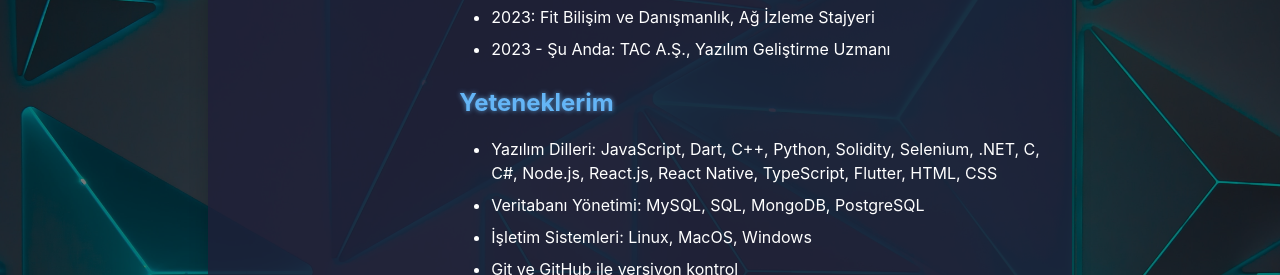
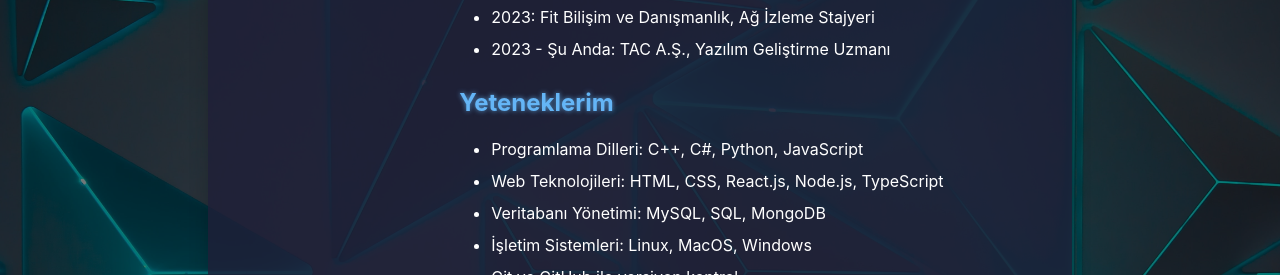
Before and after one commit to Ardeko/ardaguner.com, a React (Vite) app in the folder ardo/: page / in a window 1280 px wide. Shown: the part 1680-1955 px from the top of the page. Built offline with nearby package versions, Linux system fonts and the light colour scheme.

Commit message:
skill update

```diff
--- a/ardo/locales/en.json
+++ b/ardo/locales/en.json
@@ -29,8 +29,9 @@
       "2023 - Present: TAC A.Ş., Software Developer"
     ],
     "skills": "My Skills",
-    "languages": "Programming Languages: JavaScript, Dart, C++, Python, Solidity, Selenium, .NET, C, C#, Node.js, React.js, React Native, TypeScript, Flutter, HTML, CSS",
-    "databases": "Database Management: MySQL, SQL, MongoDB, PostgreSQL,",
+    "languages": "Programming Languages: C++, C#, Python, JavaScript",
+    "webTechnologies": "Web Technologies: HTML, CSS, React.js, Node.js, TypeScript",
+    "databases": "Database Management: MySQL, SQL, MongoDB",
     "os": "Operating Systems: Linux, MacOS, Windows",
     "additionalSkills": [
       "Version control with Git and GitHub",
--- a/ardo/locales/tr.json
+++ b/ardo/locales/tr.json
@@ -29,8 +29,9 @@
       "2023 - Şu Anda: TAC A.Ş., Yazılım Geliştirme Uzmanı"
     ],
     "skills": "Yeteneklerim",
-    "languages": "Yazılım Dilleri: JavaScript, Dart, C++, Python, Solidity, Selenium, .NET, C, C#, Node.js, React.js, React Native, TypeScript, Flutter, HTML, CSS",
-    "databases": "Veritabanı Yönetimi: MySQL, SQL, MongoDB, PostgreSQL",
+    "languages": "Programlama Dilleri: C++, C#, Python, JavaScript",
+    "webTechnologies": "Web Teknolojileri: HTML, CSS, React.js, Node.js, TypeScript",
+    "databases": "Veritabanı Yönetimi: MySQL, SQL, MongoDB",
     "os": "İşletim Sistemleri: Linux, MacOS, Windows",
     "additionalSkills": [
       "Git ve GitHub ile versiyon kontrol",
--- a/ardo/src/App.jsx
+++ b/ardo/src/App.jsx
@@ -155,6 +155,7 @@
       <h3>{strings.about.skills}</h3>
       <ul>
         <li>{strings.about.languages}</li>
+        <li>{strings.about.webTechnologies}</li>
         <li>{strings.about.databases}</li>
         <li>{strings.about.os}</li>
         {strings.about.additionalSkills.map((skill, index) => (
```
